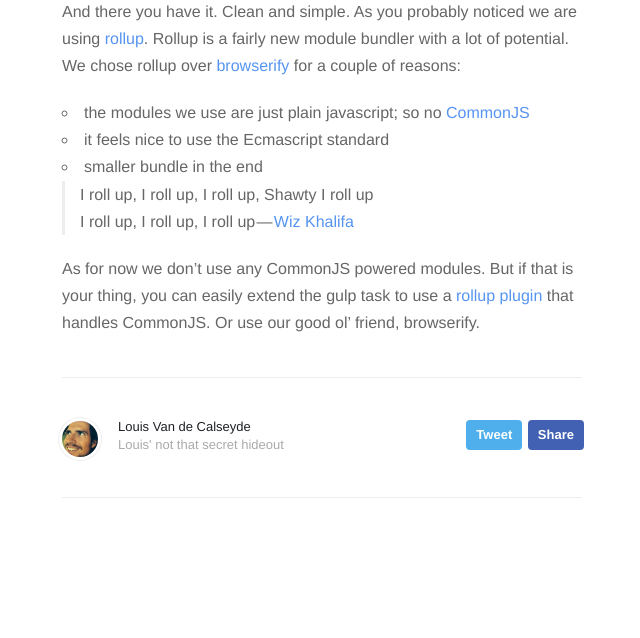
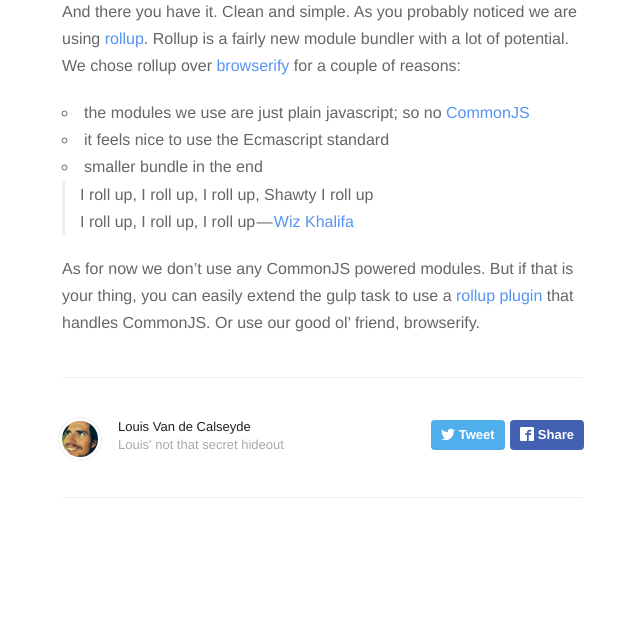
Before and after one commit to vdclouis/vdclouis.github.io, a Jekyll site: the page built from _posts/2015-12-03-npm-bower.md, in a window 1280 px wide. Shown: the part 1180-1818 px from the top of the page, without its empty margins (318-958 px from the left). Built offline with Jekyll 4.4.1, drawn with Linux system fonts in a browser that asks for light colours.

Commit message:
fix share icons

```diff
--- a/_includes/share.html
+++ b/_includes/share.html
@@ -1,9 +1,17 @@
-<a class="twitter" href="https://twitter.com/intent/tweet?text={{ site.domain_name }}{{ page.url }} - {{page.title}} by @{{ site.authorTwitter }}"><span class="icon-twitter"> Tweet</span></a>
+<a class="share twitter"
+   href="https://twitter.com/intent/tweet?text={{ site.domain_name }}{{ page.url }} - {{page.title}} by @{{ site.authorTwitter }}"
+>
+    <svg class="icon icon-twitter"><use xlink:href="#icon-twitter"></use></svg>
+    <span>Tweet</span>
+</a>
 
-<a class="facebook" href="#" onclick="
+<a class="share facebook" href="#" onclick="
     window.open(
       'https://www.facebook.com/sharer/sharer.php?u='+encodeURIComponent(location.href),
       'facebook-share-dialog',
       'width=626,height=436');
-    return false;"><span class="icon-facebook-rect"> Share</span>
+    return false;"
+>
+    <svg class="icon icon-facebook"><use xlink:href="#icon-facebook"></use></svg>
+    <span>Share</span>
 </a>
--- a/assets/css/style.scss
+++ b/assets/css/style.scss
@@ -41,7 +41,17 @@ h2 {
 
 .icon {
 	width: 20px;
+	height: 20px;
 	fill: #222;
+}
+
+.share {
+	.icon {
+		fill: white;
+		margin-bottom: -2px;
+		width: 14px;
+		height: 14px;
+	}
 }
 
 .profile {
```
